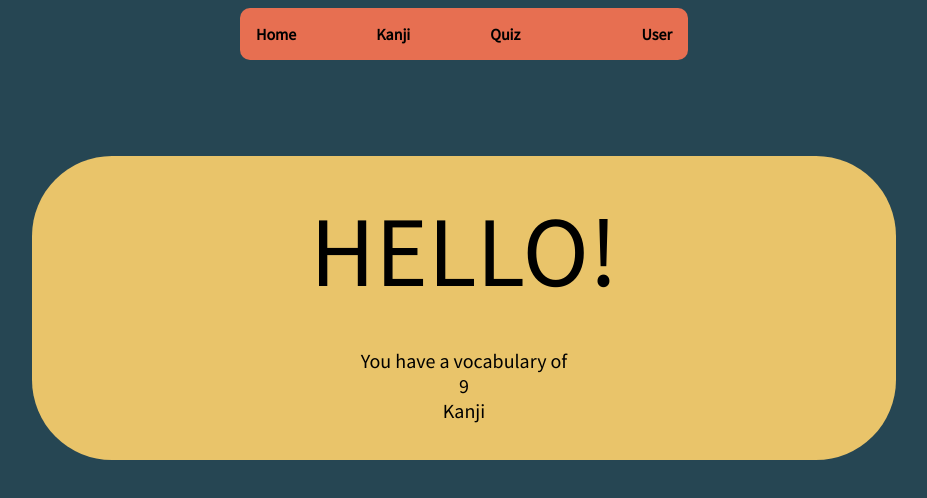
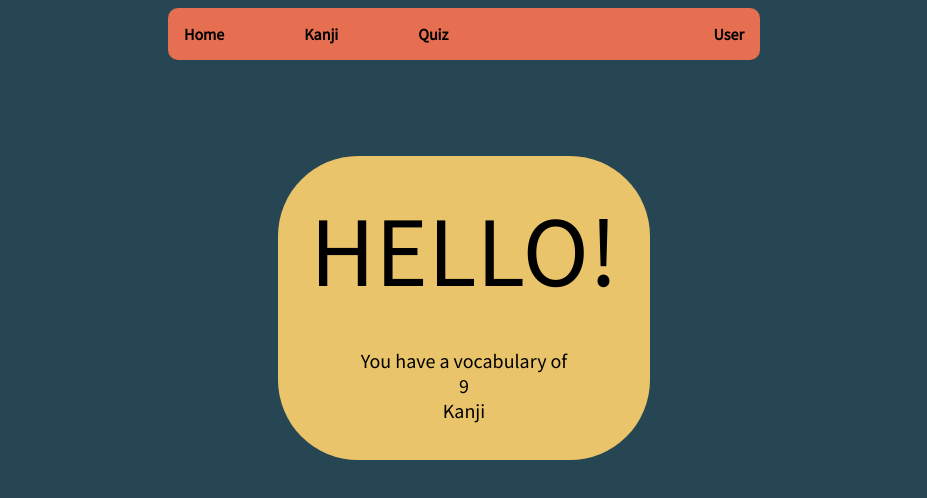
Before and after one commit to Giacomix02/My-japanese-words, a website built with Vite: page index.html in a window 1280 px wide. Shown: the whole page, without its empty margins (184-1111 px from the left). Built offline with nearby package versions, Linux system fonts and the light colour scheme.

Commit message:
other css fix

```diff
--- a/index.html
+++ b/index.html
@@ -8,15 +8,13 @@
     </head>
     <body>
         <div class="container">
-          <div class="spacer-menu-bar"></div>
             <div class="head wrapper">
                 <a class="menu-choice" href="index.html">Home</a>
                 <a class="menu-choice" href="src/kanji.html">Kanji</a>
                 <a class="menu-choice">Quiz</a>
-                <div class="spacer"></div>
+                <div class="spacer-menu-bar-inside"></div>
                 <a class="user">User</a>
             </div>
-            <div class="spacer-menu-bar"></div>
         </div>
         <!-- end of the menu -->
         <div class="wrapper home">
--- a/src/style.css
+++ b/src/style.css
@@ -49,7 +49,9 @@
   background-color: var(--primary-color);
   border-radius: 10px;
   padding: 1rem;
-  max-width: 100rem;
+  max-width: 35rem;
+  margin-left: auto;
+  margin-right: auto;
 }
 
 .spacer-menu-bar-inside {
@@ -70,12 +72,11 @@
 
 .home {
   display: flex;
-  align-items: center;
-  justify-content: center;
   animation: fadeInAnimation ease 2s;
   animation-iteration-count: 1;
   animation-fill-mode: forwards;
-
+  margin-left: auto;
+  margin-right: auto;
 }
 
 .home-text {
@@ -84,7 +85,6 @@
   text-align: center;
   margin-top: 6rem;
   background-color: var(--labels);
-  max-width: 50rem;
   min-height: 15rem;
   transition: transform 1s;
   flex: 1;
@@ -137,7 +137,6 @@
   border-radius: 20px;
   padding: 1rem;
   align-items: center;
-  min-width: fit-content;
   /*padding-right: 40rem;*/
   animation: fadeInAnimation ease 1.5s;
   animation-iteration-count: 1;
```
Also changed, not shown: src/kanji.html (+2 -4 lines).
